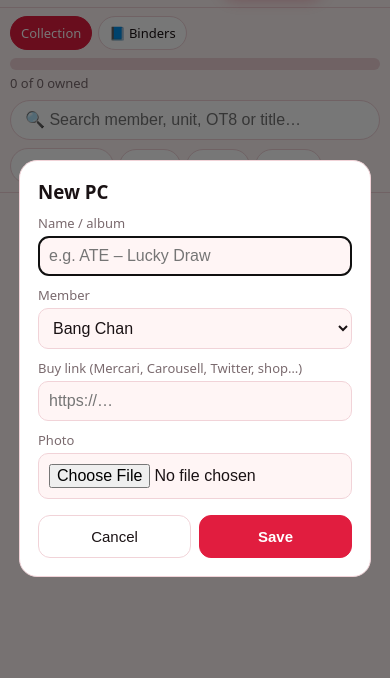
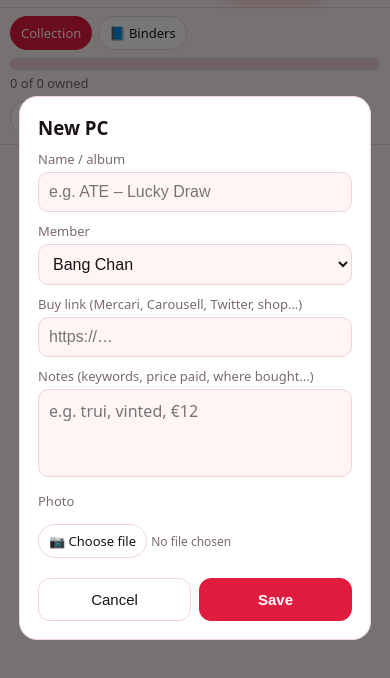
Before and after one commit to DeBeuleL/SKZPCWishlist, a plain HTML site: page index.html in a window 390 px wide. Both pictures are taken after a click on the button "＋ New PC". Shown: the part 54-732 px from the top of the page. Drawn offline with nearby package versions, Linux system fonts and the light colour scheme.

Commit message:
Add files via upload

```diff
--- a/index.html
+++ b/index.html
@@ -29,7 +29,8 @@ h1{margin:0;font-size:24px;letter-spacing:-.5px;white-space:nowrap}h1 span{color
  body{padding-left:10px;padding-right:10px}
  .chips{gap:5px}
  .chip,.member-select{padding:7px 10px;font-size:13px}
- .member-select{width:104px;max-width:104px;text-overflow:ellipsis}
+ .member-select{width:86px;max-width:86px;text-overflow:ellipsis;padding-right:6px}
+ #sbtn{padding:7px 9px}
  .grid{grid-template-columns:repeat(3,minmax(0,1fr));gap:7px}
  .c{border-radius:12px}
  .rk{top:5px;left:5px;padding:1px 7px;font-size:10px}
@@ -158,7 +159,7 @@ input[type=color]{height:44px;padding:3px}
 #syncStatus{font-size:12px;color:var(--mute);margin-top:8px;min-height:16px}
 #syncChoices{display:none;border-top:1px solid var(--line);margin-top:10px;padding-top:10px}
 @media(max-width:520px){.sync-fields{grid-template-columns:1fr}}
-.views{display:block}.vtabs{display:flex;gap:6px}#colbar{margin-top:8px}#colbar .stat{margin:4px 0 8px}#colbar .search{margin:0 0 8px}#colbar .chips{padding-bottom:0;margin-bottom:0}.views.nb #colbar{display:none}
+.views{display:block}.vtabs{display:flex;gap:6px}#colbar{margin-top:8px}#colbar .stat{margin:4px 0 8px}#colbar .search{margin:8px 0 0}#colbar .chips{padding-bottom:0;margin-bottom:0}.views.nb #colbar{display:none}
 textarea{width:100%;padding:10px;border-radius:10px;border:1px solid var(--line);background:var(--bg);color:var(--ink);font-size:16px;font-family:inherit;resize:none}
 .vp{position:relative}
 .phd{position:absolute;inset:0;container-type:inline-size;overflow:hidden}
@@ -214,8 +215,8 @@ input[type=range]{padding:0;border:0;background:none;accent-color:var(--red)}
 <div class="views" id="views"><div class="vtabs"><button class="chip on" data-v="cards" type="button">Collection</button><button class="chip" data-v="binders" type="button">📘 Binders</button></div><div id="colbar">
 <div class="prog"><i id="pg"></i></div>
 <div class="stat"><span id="st"></span><span id="pc"></span></div>
-<input id="q" class="search" type="search" placeholder="🔍 Search member, unit, OT8 or title…" autocomplete="off" autocapitalize="none" enterkeyhint="search">
 <div class="chips" id="chips"></div>
+<input id="q" class="search" type="search" placeholder="Search member, unit, title or notes…" autocomplete="off" autocapitalize="none" enterkeyhint="search" style="display:none">
 </div></div>
 <div id="vCards">
 <div class="grid" id="grid"></div>
@@ -232,7 +233,7 @@ input[type=range]{padding:0;border:0;background:none;accent-color:var(--red)}
 <label>Text</label><textarea id="phT" rows="2" placeholder="Type something…"></textarea>
 <label>Background colour</label><div class="sw" id="phSw"></div>
 <label>Text colour</label><div class="sw" id="phTc"></div>
-<label>Photo (optional)</label><input id="phF" type="file" accept="image/*"><button id="phRmImg" class="chip" type="button" style="margin-top:8px;display:none">Remove photo</button>
+<label>Photo (optional)</label><input id="phF" type="file" accept="image/*" hidden><label class="chip" for="phF" style="display:inline-block">📷 Choose file</label> <span class="sub" id="phFN">No file chosen</span><button id="phRmImg" class="chip" type="button" style="margin-top:8px;display:none">Remove photo</button>
 <div class="row"><button id="phCx" type="button">Cancel</button><button class="pri" id="phOk" type="button">Save</button></div>
 </dialog>
 <dialog id="pe"><div class="ph2"><h3>Edit photo</h3><button class="x2" id="peX" aria-label="Close">✕</button></div>
@@ -243,12 +244,13 @@ input[type=range]{padding:0;border:0;background:none;accent-color:var(--red)}
 <div class="sync-actions" style="justify-content:center"><button id="peL" type="button">⟲ 90°</button><button id="peRt" type="button">⟳ 90°</button><button id="peF" type="button">↔ Flip</button><button id="peReset" type="button">Reset</button></div>
 <div class="row"><button id="peCx" type="button">Cancel</button><button class="pri" id="peOk" type="button">Apply</button></div>
 </dialog>
-<dialog id="dlg">
+<dialog id="dlg" tabindex="-1" autofocus>
 <h3 id="dt" style="margin:0">New PC</h3>
 <label>Name / album</label><input id="fn" placeholder="e.g. ATE – Lucky Draw">
 <label>Member</label><select id="fm"></select>
 <label>Buy link (Mercari, Carousell, Twitter, shop…)</label><input id="fl" type="url" inputmode="url" placeholder="https://…">
-<label>Photo</label><input id="ff" type="file" accept="image/*">
+<label>Notes (keywords, price paid, where bought…)</label><textarea id="fnote" rows="3" placeholder="e.g. trui, vinted, €12"></textarea>
+<label>Photo</label><input id="ff" type="file" accept="image/*" hidden><label class="chip" for="ff" style="display:inline-block">📷 Choose file</label> <span class="sub" id="ffN">No file chosen</span>
 <img id="pv" alt=""><button id="pEdit" class="chip" type="button" style="display:none;margin-top:8px">✂️ Edit photo</button><div class="msg" id="ms"></div>
 <div class="row"><button id="cx">Cancel</button><button class="pri" id="sv">Save</button></div>
 </dialog>
@@ -328,14 +330,19 @@ async function save(){
   return false;
  }
 }
-function getMemberItems(member){return items.filter(i=>member==="All"||i.member===member)}
-let query="";
+const KEYWORDS=["hoodie"];
+const AGE_ORDER=["Bang Chan","Lee Know","Changbin","Hyunjin","Han","Felix","Seungmin","I.N","Units","Group","OT8"];
+const ageIdx=m=>{const k=AGE_ORDER.indexOf(m);return k<0?99:k};
+const kwOf=m=>typeof m==="string"&&m.startsWith("kw:")?m.slice(3):null;
+const memberMatches=(i,m)=>{if(m==="All")return true;const k=kwOf(m);if(k)return norm2((i.name||"")+" "+(i.notes||"")).includes(k);return i.member===m};
+function getMemberItems(member){return items.filter(i=>memberMatches(i,member))}
+let query="",searchOpen=false;
 const norm2=t=>String(t||"").toLowerCase().normalize("NFD").replace(/[\u0300-\u036f]/g,"");
 const escRe=t=>t.replace(/[.*+?^${}()|[\]\\]/g,"\\$&");
 function searchMatch(i){
  const tokens=norm2(query).split(/\s+/).filter(Boolean);
  if(!tokens.length)return true;
- const hay=norm2((i.name||"")+" "+(i.member||""));
+ const hay=norm2((i.name||"")+" "+(i.member||"")+" "+(i.notes||""));
  const typing=!/\s$/.test(query);
  return tokens.every((t,k)=>{
   const partial=typing&&k===tokens.length-1;
@@ -344,29 +351,34 @@ function searchMatch(i){
  });
 }
 function getVisibleItems(){
- return items.filter(i=>{
+ const out=items.filter(i=>{
   if(!searchMatch(i))return false;
-  const memberMatch=filterMember==="All"||i.member===filterMember;
+  const memberMatch=memberMatches(i,filterMember);
   let statusMatch=true;
   if(filterStatus==="WTB")statusMatch=!i.owned&&!i.otw;
   else if(filterStatus==="OTW")statusMatch=!!i.otw;
   else if(filterStatus==="HAVE")statusMatch=!!i.owned;
   return memberMatch&&statusMatch;
  });
+ if(kwOf(filterMember))out.sort((a,b)=>ageIdx(a.member)-ageIdx(b.member));
+ return out;
 }
 function render(){
- const own=count(items.filter(i=>i.owned)),tot=count(items),otw=count(items.filter(i=>i.otw)),wtb=count(items.filter(i=>!i.owned&&!i.otw));
+ const own=count(items.filter(i=>i.owned)),tot=count(items),otw=count(items.filter(i=>i.otw));
+ const base=items.filter(i=>memberMatches(i,filterMember)&&searchMatch(i));
+ const cOwn=count(base.filter(i=>i.owned)),cOtw=count(base.filter(i=>i.otw)),cWtb=count(base.filter(i=>!i.owned&&!i.otw));
  $("pg").style.width=(tot?own/tot*100:0)+"%";
  $("st").textContent=own+" of "+tot+" owned"+(otw?" · "+otw+" on the way":"");
  $("pc").textContent=tot?Math.round(own/tot*100)+"%":"";
- const memberOptions=MEMBERS.map(m=>`<option value="${esc(m)}" ${filterMember===m?"selected":""}>${esc(m)} (${count(getMemberItems(m))})</option>`).join("");
+ const memberOptions=MEMBERS.map(m=>`<option value="${esc(m)}" ${filterMember===m?"selected":""}>${esc(m)} (${count(getMemberItems(m))})</option>`).join("")+KEYWORDS.map(k=>`<option value="kw:${esc(k)}" ${filterMember==="kw:"+k?"selected":""}>${esc(k)} (${count(getMemberItems("kw:"+k))})</option>`).join("");
  $("chips").innerHTML=`
  <select id="memberFilter" class="member-select ${filterMember!=="All"?"selected":""}">
  <option value="All" ${filterMember==="All"?"selected":""}>All (${tot})</option>${memberOptions}</select>
- <button class="chip ${filterStatus==="WTB"?"on":""}" data-status="WTB">WTB <span class="chip-count">${wtb}</span></button>
- <button class="chip ${filterStatus==="OTW"?"on":""}" data-status="OTW">OTW <span class="chip-count">${otw}</span></button>
- <button class="chip ${filterStatus==="HAVE"?"on":""}" data-status="HAVE">HAVE <span class="chip-count">${own}</span></button>`;
+ <button class="chip ${filterStatus==="WTB"?"on":""}" data-status="WTB">WTB <span class="chip-count">${cWtb}</span></button>
+ <button class="chip ${filterStatus==="OTW"?"on":""}" data-status="OTW">OTW <span class="chip-count">${cOtw}</span></button>
+ <button class="chip ${filterStatus==="HAVE"?"on":""}" data-status="HAVE">HAVE <span class="chip-count">${cOwn}</span></button><button class="chip ${(searchOpen||query)?"on":""}" id="sbtn" type="button" aria-label="Search">🔍</button>`;
  $("memberFilter").onchange=e=>{filterMember=e.target.value;render()};
+ $("sbtn").onclick=()=>{searchOpen=!searchOpen;$("q").style.display=searchOpen?"block":"none";$("sbtn").classList.toggle("on",searchOpen||!!query);if(searchOpen)$("q").focus();setHdr()};
  $("chips").querySelectorAll("[data-status]").forEach(b=>b.onclick=()=>{const next=b.dataset.status;filterStatus=filterStatus===next?"All":next;render()});
  const vis=getVisibleItems();
  if(!vis.length){grid.innerHTML=`<div class="empty" style="grid-column:1/-1">${query?"No results for “"+esc(query)+"” 🥺":"Nothing here yet 🥺<br>Tap “＋ New PC” to add your first one."}</div>`;return}
@@ -447,7 +459,10 @@ async function endDrag(){
   const ids=[...grid.querySelectorAll(".c")].map(c=>c.dataset.id),set=new Set(ids),slots=[];
   items.forEach((it,i)=>{if(set.has(it.id))slots.push(i)});
   const map=new Map(items.map(i=>[i.id,i]));
-  ids.forEach((id,k)=>{items[slots[k]]=map.get(id)});
+  if(kwOf(filterMember)){
+   const byM={};ids.forEach(id=>{const m=map.get(id).member;(byM[m]=byM[m]||[]).push(id)});
+   Object.keys(byM).forEach(m=>{const sl=[];items.forEach((it,i)=>{if(it.member===m&&set.has(it.id))sl.push(i)});byM[m].forEach((id,k)=>{items[sl[k]]=map.get(id)})});
+  }else ids.forEach((id,k)=>{items[slots[k]]=map.get(id)});
   await save();justDragged=true;setTimeout(()=>justDragged=false,80);dr=null;render();
  }
  st=null;
@@ -461,11 +476,13 @@ function openDlg(id){
  editId=id||null;const it=id?items.find(x=>x.id===id):null;
  $("dt").textContent=it?"Edit PC":"New PC";$("fn").value=it?it.name:"";
  $("fm").value=it?it.member:(MEMBERS.includes(filterMember)?filterMember:"Bang Chan");
- $("fl").value=it?it.link:"";$("ff").value="";$("ms").textContent="";
- tmpImg=it?it.img:"";tmpSrc="";const pv=$("pv");pv.src=tmpImg;pv.style.display=tmpImg?"block":"none";$("pEdit").style.display=tmpImg?"inline-block":"none";$("dlg").showModal();
+ $("fl").value=it?it.link:"";$("fnote").value=it?(it.notes||""):"";$("ff").value="";fileName("ff");$("ms").textContent="";
+ tmpImg=it?it.img:"";tmpSrc="";const pv=$("pv");pv.src=tmpImg;pv.style.display=tmpImg?"block":"none";$("pEdit").style.display=tmpImg?"inline-block":"none";$("dlg").showModal();try{if(document.activeElement&&document.activeElement!==$("dlg"))document.activeElement.blur();$("dlg").focus({preventScroll:true})}catch(_){}
 }
 $("add").onclick=()=>openDlg();
 $("cx").onclick=()=>$("dlg").close();
+function fileName(id){const f=$(id).files&&$(id).files[0];$(id+"N").textContent=f?f.name:"No file chosen"}
+["ff","phF"].forEach(id=>$(id).addEventListener("change",()=>fileName(id)));
 $("ff").onchange=e=>{
  const f=e.target.files[0];if(!f)return;
  const r=new FileReader();
@@ -479,7 +496,7 @@ $("ff").onchange=e=>{
 };
 $("sv").onclick=async()=>{
  const name=$("fn").value.trim();if(!name){$("ms").textContent="Give your PC a name 💌";return}
- const data={name,member:$("fm").value,link:norm($("fl").value),img:tmpImg};
+ const data={name,member:$("fm").value,link:norm($("fl").value),notes:$("fnote").value.trim(),img:tmpImg};
  if(editId)Object.assign(items.find(x=>x.id===editId),data);
  else{
   const ni={id:Date.now().toString(36)+Math.random().toString(36).slice(2,6),owned:false,otw:false,...data};
@@ -860,7 +877,7 @@ function fillPick(){
  $("pickPh").textContent=isPh(pg.slots[pickCtx])?"✏️ Edit placeholder":"＋ Placeholder";
  document.querySelectorAll("[data-ps]").forEach(x=>x.classList.toggle("on",x.dataset.ps===pickS));
  const used=new Set(b.pages.flatMap(p=>p.slots.slice(0,nSlots(p.layout))));
- const list=items.filter(it=>(pickM==="All"||it.member===pickM)&&(pickS==="all"||(it.owned?"have":it.otw?"otw":"want")===pickS)&&q.every(t=>norm2(it.name+" "+it.member).includes(t)));
+ const list=items.filter(it=>(pickM==="All"||it.member===pickM)&&(pickS==="all"||(it.owned?"have":it.otw?"otw":"want")===pickS)&&q.every(t=>norm2(it.name+" "+it.member+" "+(it.notes||"")).includes(t)));
  $("pickN").textContent=list.length+" of "+items.length+" cards";
  $("pickGrid").innerHTML=list.length?list.map(it=>`<div class="c" data-pid="${it.id}" title="${esc(it.name+" · "+it.member)}" role="button" tabindex="0"><div class="ph">${it.img?`<img src="${it.img}" alt="${esc(it.name)}" draggable="false">`:`<div class="no">🃏</div>`}${used.has(it.id)?`<span class="ok2">✓</span>`:""}</div></div>`).join(""):`<div class="empty" style="grid-column:1/-1">No cards found</div>`;
 }
@@ -930,7 +947,7 @@ function openPh(){
  if(!phS.id)phS.id=uid();
  const q=phXYF(phS);phS.x=q.x;phS.y=q.y;phS.fs=q.fs;delete phS.pos;delete phS.sz;
  if(!phS.tc)phS.tc="#ffffff";
- $("phT").value=phS.text||"";$("phF").value="";
+ $("phT").value=phS.text||"";$("phF").value="";fileName("phF");
  $("phd").showModal();phDraw();
 }
 $("pickPh").onclick=openPh;
@@ -946,7 +963,7 @@ function phCustom(e,k,prop,box){
 }
 $("phSw").addEventListener("input",e=>phCustom(e,"c","color",$("phSw")));
 $("phTc").addEventListener("input",e=>phCustom(e,"t","tc",$("phTc")));
-$("phRmImg").onclick=()=>{phS.img="";$("phF").value="";phDraw()};
+$("phRmImg").onclick=()=>{phS.img="";$("phF").value="";fileName("phF");phDraw()};
 $("phF").onchange=e=>{
  const f=e.target.files[0];if(!f)return;
  const r=new FileReader();
```
